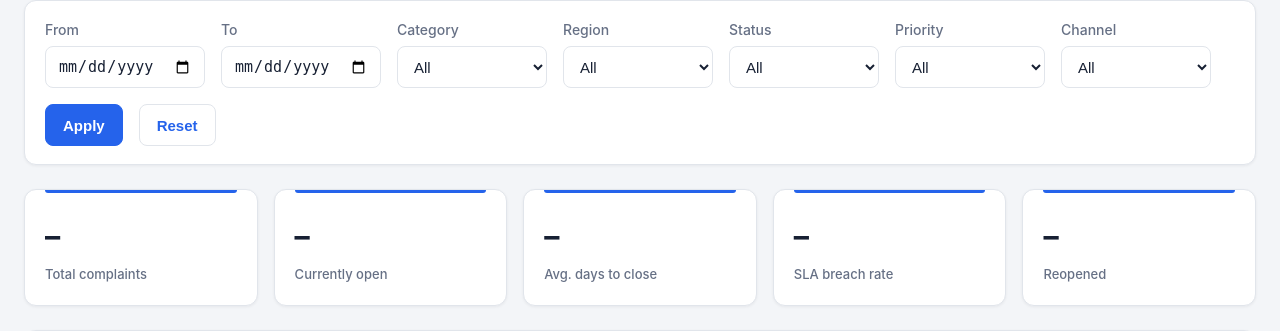
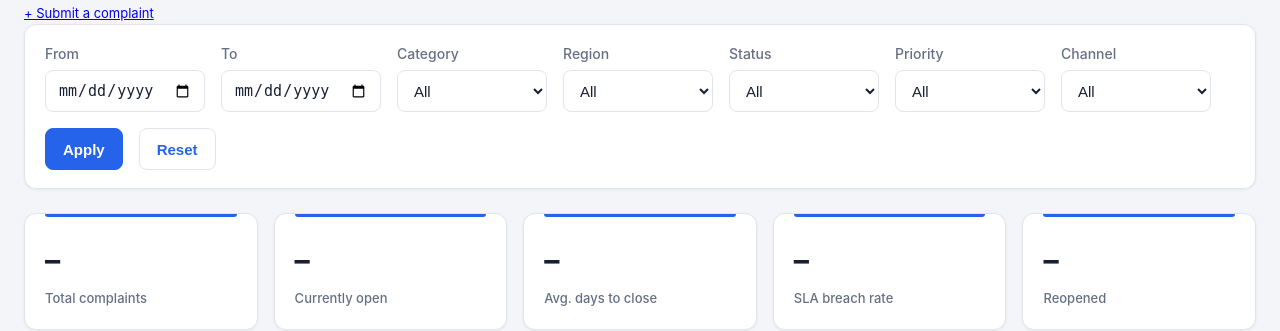
Before and after one commit to maxhubdata/Hack-the-Hill-3, a Flask app: page / in a window 1280 px wide. Shown: the part 122-453 px from the top of the page. Run offline with Flask 3, Linux system fonts and the light colour scheme; data that the repository does not hold is empty; some libraries are stand-ins or nearby versions.

Commit message:
forgot link

```diff
--- a/complaints_dashboard/templates/index.html
+++ b/complaints_dashboard/templates/index.html
@@ -11,6 +11,8 @@
 <header>
   <h1>Complaints dashboard</h1>
 </header>
+
+<a href="{{ url_for('submit_form') }}" style="font-size:13px;">+ Submit a complaint</a>
 
 <section class="filters" id="filters">
   <div class="filter-group">
```
